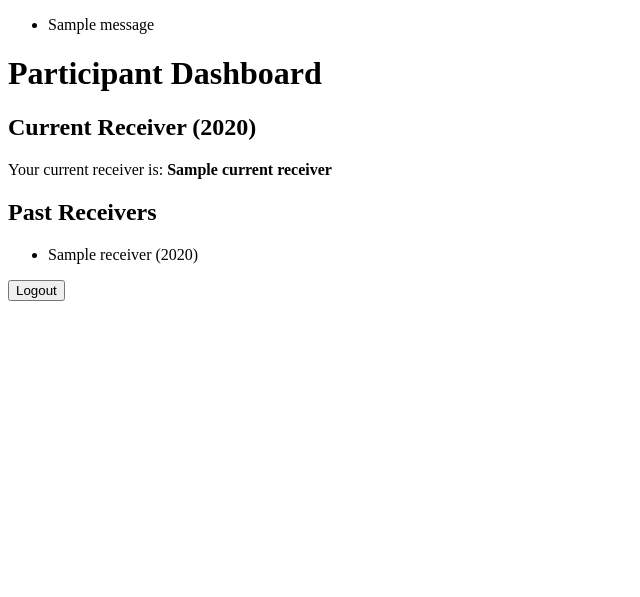
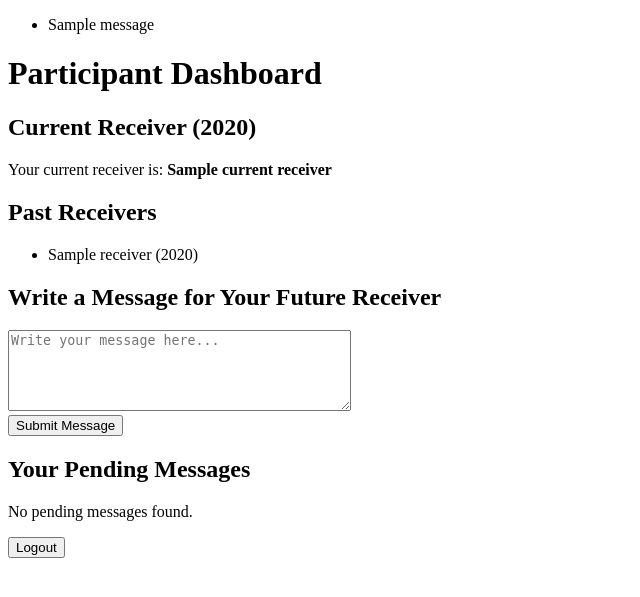
Before and after one commit to zockerei/secret-santa, a Flask app: template templates/participant_dashboard.html in a window 1280 px wide. Shown: the top 597 px of the page, without its empty margins (0-640 px from the left). Run offline with Flask 3, Linux system fonts and the light colour scheme; the template is opened without the code that fills it: most values are stand-ins (such as "Sample title", 1, 10 or a date in 2020); one stand-in notice (Sample message) is shown.

Commit message:
Temporary attempt for the messages.

```diff
--- a/app.py
+++ b/app.py
@@ -20,6 +20,7 @@ app = Flask(__name__)
 # Secret Key Management
 app.secret_key = os.environ.get('SECRET_KEY', secrets.token_hex(16))
 
+
 # Logging Setup
 def setup_logging():
     """
@@ -33,6 +34,7 @@ def setup_logging():
     with open(logging_config_path, 'r') as config_file:
         logging_config = yaml.safe_load(config_file.read())
         logging.config.dictConfig(logging_config)
+
 
 setup_logging()
 
@@ -188,26 +190,62 @@ def participant_dashboard():
     """Display the participant dashboard with past receivers and the current year's receiver."""
     user = session.get('user')
     try:
+        # Get participant ID
         participant_id = sql_statements.get_participant_id(user)
         if participant_id is None:
             flash('Participant not found. Contact administrator.', 'danger')
             _app_logger.error(f'Participant "{user}" not found in the database.')
             return redirect(url_for('logout'))
 
+        # Fetch past receivers and current year receiver
         past_receivers = sql_statements.get_receivers_for_participant(participant_id) or []
         current_year = datetime.now().year
         current_receiver = next((r for r in past_receivers if r['year'] == current_year), None)
+
+        # Fetch the message written for the next receiver (pending message)
+        pending_messages = sql_statements.get_messages_for_participant(participant_id)
+        next_receiver_message = pending_messages[0] if pending_messages else None
 
         return render_template(
             'participant_dashboard.html',
             past_receivers=past_receivers,
             current_receiver=current_receiver,
-            current_year=current_year
+            current_year=current_year,
+            next_receiver_message=next_receiver_message  # Pass the pending message to the template
         )
     except DatabaseError as db_err:
         flash('Failed to load participant dashboard. Please try again later.', 'danger')
         _app_logger.error(f'Error loading participant dashboard for user "{user}": {db_err}')
         return redirect(url_for('logout'))
+
+
+
+@app.route('/add_message', methods=['POST'])
+@login_required(role=Role.PARTICIPANT)
+def add_message():
+    """Handle message submission for a participant."""
+    user = session.get('user')
+    message_text = request.form.get('message_text')
+
+    if not message_text:
+        flash('Message text cannot be empty.', 'danger')
+        return redirect(url_for('participant_dashboard'))
+
+    try:
+        participant_id = sql_statements.get_participant_id(user)
+        if participant_id is None:
+            flash('Participant not found. Contact administrator.', 'danger')
+            return redirect(url_for('logout'))
+
+        # Insert the message into the database with receiver_id as NULL for now
+        sql_statements.add_message(participant_id, message_text)
+        flash('Message added successfully!', 'success')
+        return redirect(url_for('participant_dashboard'))
+
+    except DatabaseError as db_err:
+        flash('Failed to add message. Please try again later.', 'danger')
+        _app_logger.error(f'Error adding message for user "{user}": {db_err}')
+        return redirect(url_for('participant_dashboard'))
 
 
 @app.route('/add_participant', methods=['POST'])
--- a/templates/participant_dashboard.html
+++ b/templates/participant_dashboard.html
@@ -14,7 +14,6 @@
 
 <h1>Participant Dashboard</h1>
 
-<!-- Current Receiver Section -->
 <h2>Current Receiver ({{ current_year }})</h2>
 {% if current_receiver %}
     <p>Your current receiver is: <strong>{{ current_receiver.receiver_name }}</strong></p>
@@ -34,6 +33,25 @@
     <p>No past receivers found.</p>
 {% endif %}
 
+<h2>Write a Message for Your Future Receiver</h2>
+<form action="{{ url_for('add_message') }}" method="POST">
+    <textarea name="message_text" rows="5" cols="40" placeholder="Write your message here..." required></textarea><br>
+    <button type="submit">Submit Message</button>
+</form>
+
+<!-- Display existing messages -->
+<h2>Your Pending Messages</h2>
+{% if messages %}
+    <ul>
+        {% for message in messages %}
+            <li>{{ message.message_text }} (Written on {{ message.created_at }})</li>
+        {% endfor %}
+    </ul>
+{% else %}
+    <p>No pending messages found.</p>
+{% endif %}
+
+
 <!-- Logout Button -->
 <form action="{{ url_for('logout') }}" method="POST" style="display:inline;">
     <button type="submit">Logout</button>
```
Also changed, not shown: sql.py (+86 -0 lines), templates/admin_dashboard.html (+6 -2 lines).
